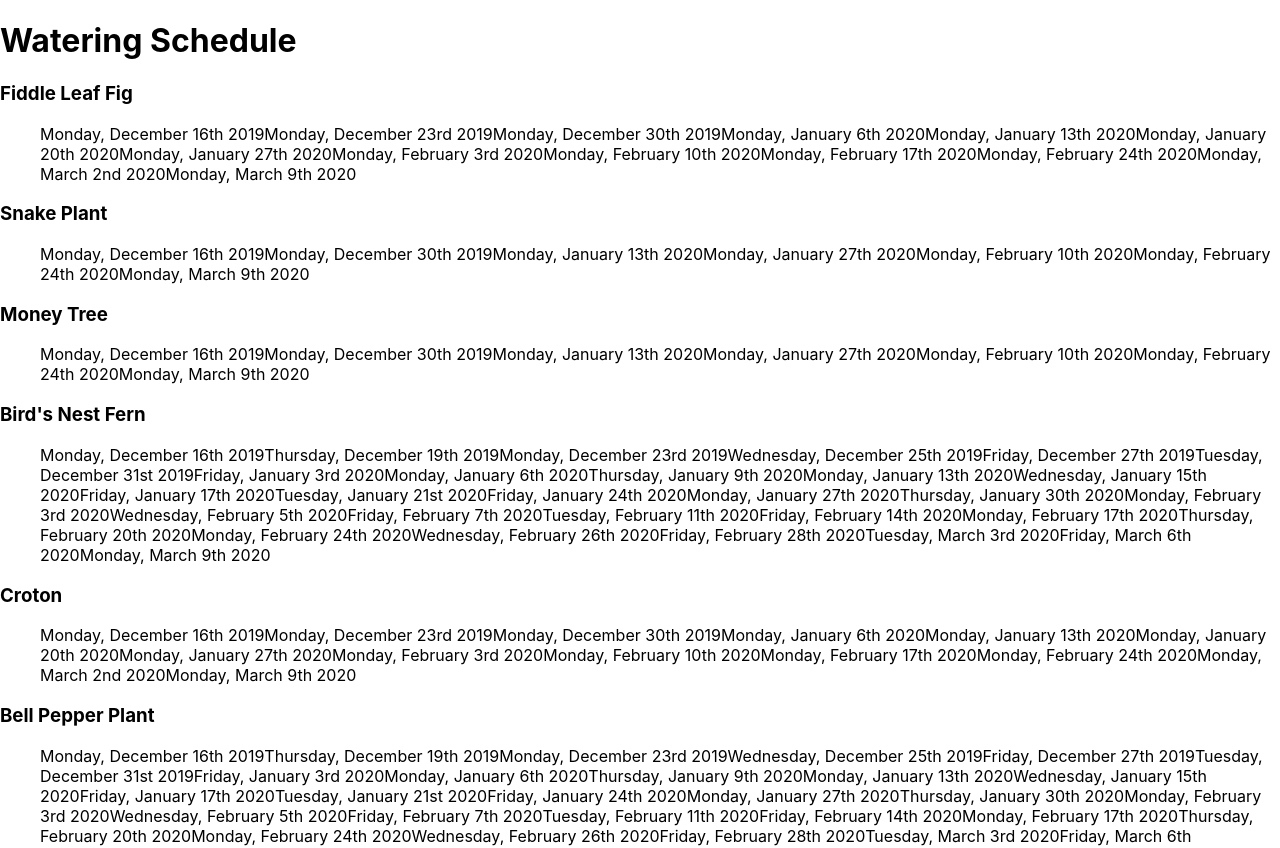
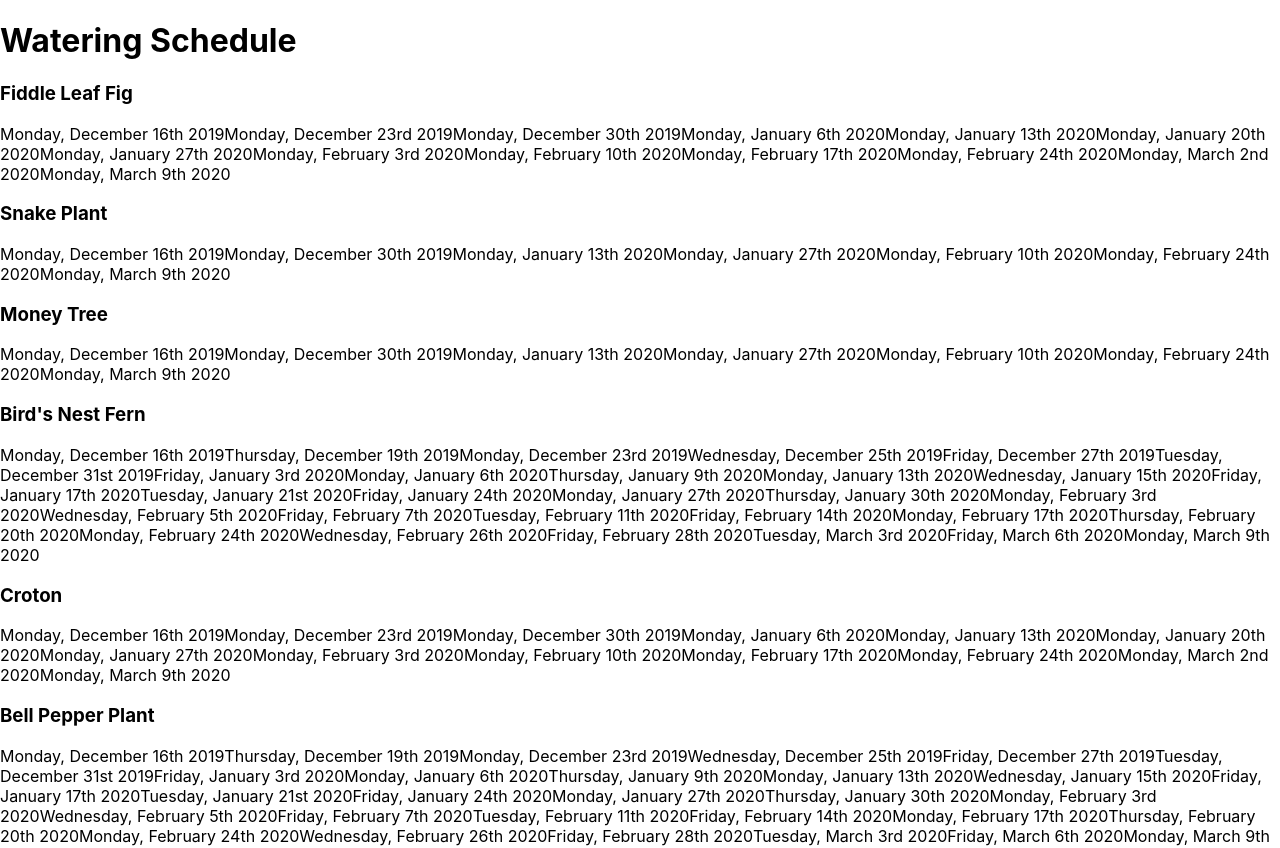
Before and after one commit to sarahtam718/tandem-challenge, a React (Create React App) app in the folder watering-scheduler/: page / in a window 1280 px wide. Shown: the top 848 px of the page. Built offline with nearby package versions, Linux system fonts and the light colour scheme.

Commit message:
working on displaying dates in a helpful way

```diff
--- a/watering-scheduler/src/components/PlantCard.js
+++ b/watering-scheduler/src/components/PlantCard.js
@@ -1,14 +1,15 @@
 import React from 'react';
 
 const PlantCard = props => {
-  console.log(props.obj.dates);
+  // array of dates by plant
+  // console.log(props.obj.dates);
+
   return (
     <div>
       <h3>{props.obj.name}</h3>
+      {/* something isn't right here...why is map returning a string of the entire array? */}
       {props.obj.dates.map((date, i) => (
-        <div className='date-list'>
-          <ul key={i}>{date}</ul>
-        </div>
+        <div key={i}>{date}</div>
       ))}
     </div>
   );
```
Also changed, not shown: watering-scheduler/src/components/PlantMath.js (+1 -8 lines).
